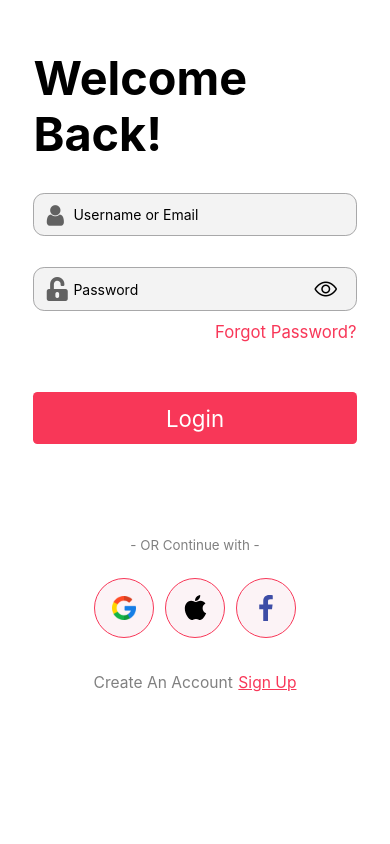
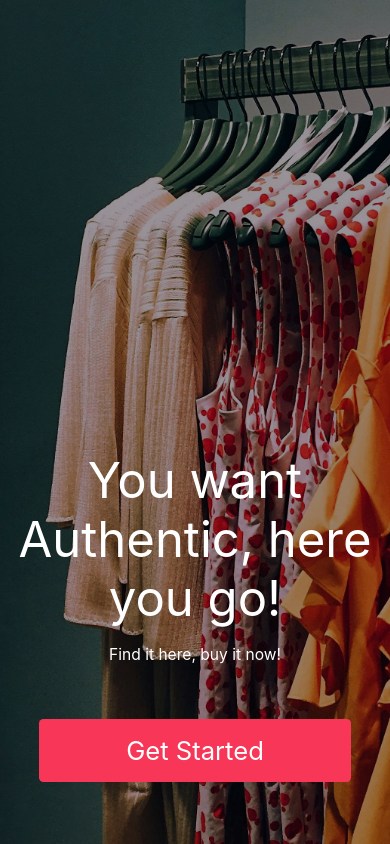
Before and after one commit to ajinkyacodes/rn-ui-design, a React Native app: screen / in a window 390 px wide. Built offline with nearby package versions, Linux system fonts and the light colour scheme.

Commit message:
completed GetStartedScreen

```diff
--- a/App.tsx
+++ b/App.tsx
@@ -1,10 +1,8 @@
 import { StyleSheet } from 'react-native';
-import LoginScreen from './src/screens/LoginScreen';
+import GetStartedScreen from './src/screens/GetStartedScreen';
 
 export default function App() {
-  return (
-    <LoginScreen />
-  );
+	return <GetStartedScreen />;
 }
 
 const styles = StyleSheet.create({
--- /dev/null
+++ b/src/screens/GetStartedScreen.tsx
@@ -0,0 +1,80 @@
+import {
+	ImageBackground,
+	StyleSheet,
+	Text,
+	TouchableOpacity,
+	View,
+} from 'react-native';
+import React from 'react';
+import { s, vs } from 'react-native-size-matters';
+
+const GetStartedScreen = () => {
+	return (
+		<View style={styles.container}>
+			<ImageBackground
+				source={require('../assets/clothing.jpg')}
+				style={styles.backgroundImage}
+			>
+				<View style={styles.overlay} />
+				<View style={styles.contentArea}>
+					<Text
+						style={{
+							fontSize: s(44),
+							fontWeight: 'semibold',
+							color: '#fff',
+							textAlign: 'center',
+							marginBottom: vs(14),
+						}}
+					>
+						You want Authentic, here you go!
+					</Text>
+					<Text
+						style={{ fontSize: s(14), color: '#fff', marginBottom: vs(44) }}
+					>
+						Find it here, buy it now!
+					</Text>
+					<TouchableOpacity style={styles.button}>
+						<Text
+							style={{ fontSize: s(23), fontWeight: 'semibold', color: '#fff' }}
+						>
+							Get Started
+						</Text>
+					</TouchableOpacity>
+				</View>
+			</ImageBackground>
+		</View>
+	);
+};
+
+export default GetStartedScreen;
+
+const styles = StyleSheet.create({
+	container: {
+		flex: 1,
+	},
+	backgroundImage: {
+		width: '100%',
+		height: '100%',
+		overflow: 'hidden',
+	},
+	overlay: {
+		...StyleSheet.absoluteFillObject,
+		backgroundColor: 'rgba(0,0,0,0.40)',
+	},
+	contentArea: {
+		position: 'absolute',
+		alignSelf: 'center',
+		bottom: vs(0),
+		justifyContent: 'center',
+		alignItems: 'center',
+	},
+	button: {
+		width: s(280),
+		paddingVertical: vs(13),
+		backgroundColor: '#F83758',
+		justifyContent: 'center',
+		alignItems: 'center',
+		borderRadius: s(4),
+		marginBottom: vs(50),
+	},
+});
```
Also changed, not shown: src/assets/clothing.jpg (added). Lines whose indentation alone changed are shown as unchanged.
